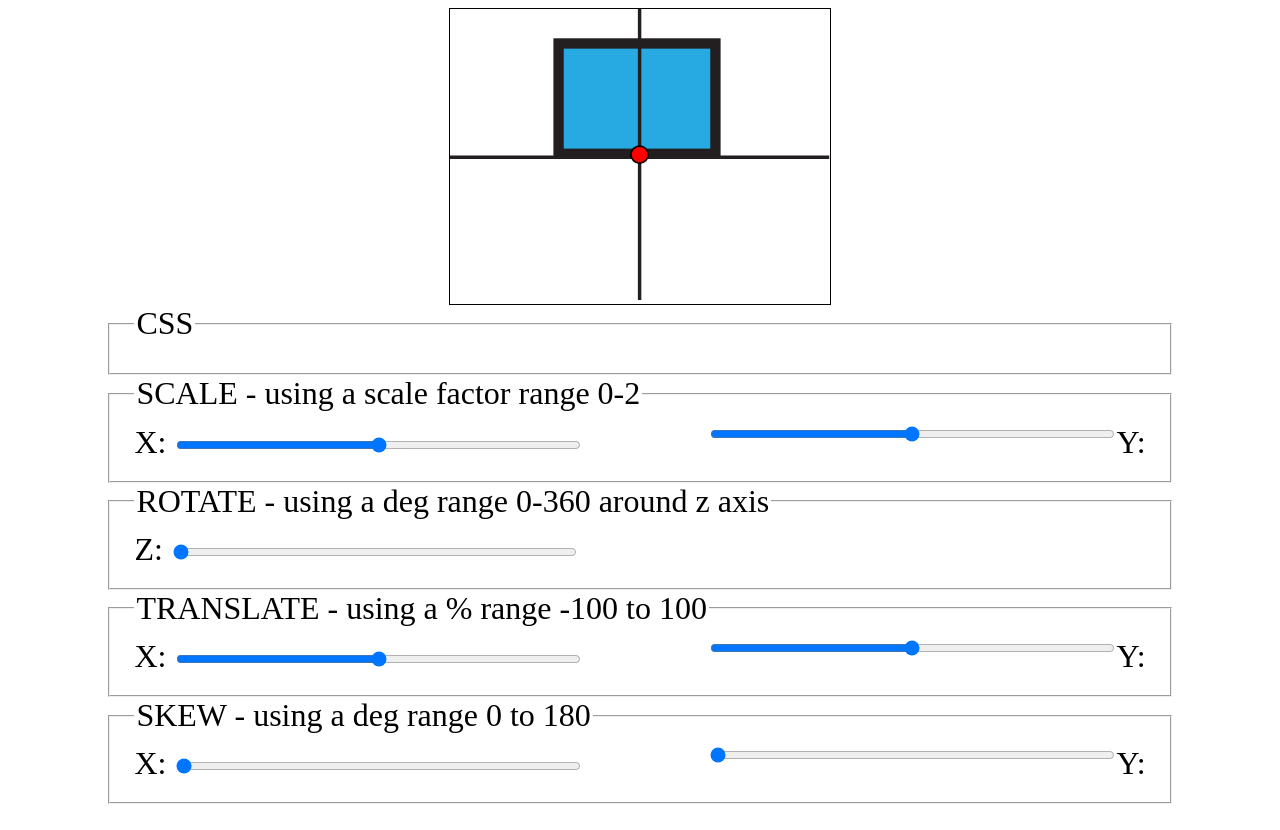
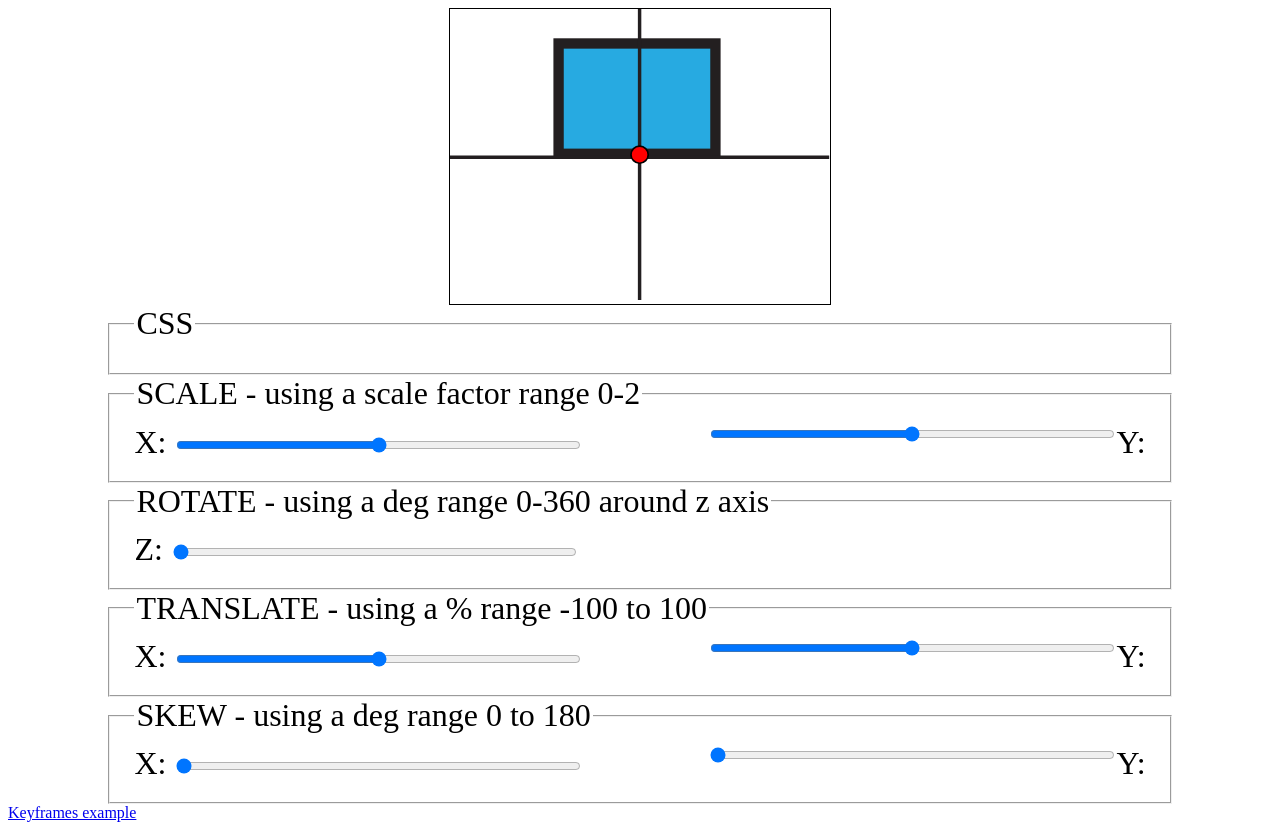
Before and after one commit to geddeca1/geddeca1.github.io, a plain HTML site: page index.html in a window 1280 px wide. Drawn offline with Linux system fonts and the light colour scheme.

Commit message:
transformations - edit2

```diff
--- a/index.html
+++ b/index.html
@@ -106,6 +106,6 @@
 
             </div>
         </main>
-        <a href = "badBrakes.html"></a>
+        <a href = "badBrakes.html">Keyframes example</a>
     </body>
 </html>
```
